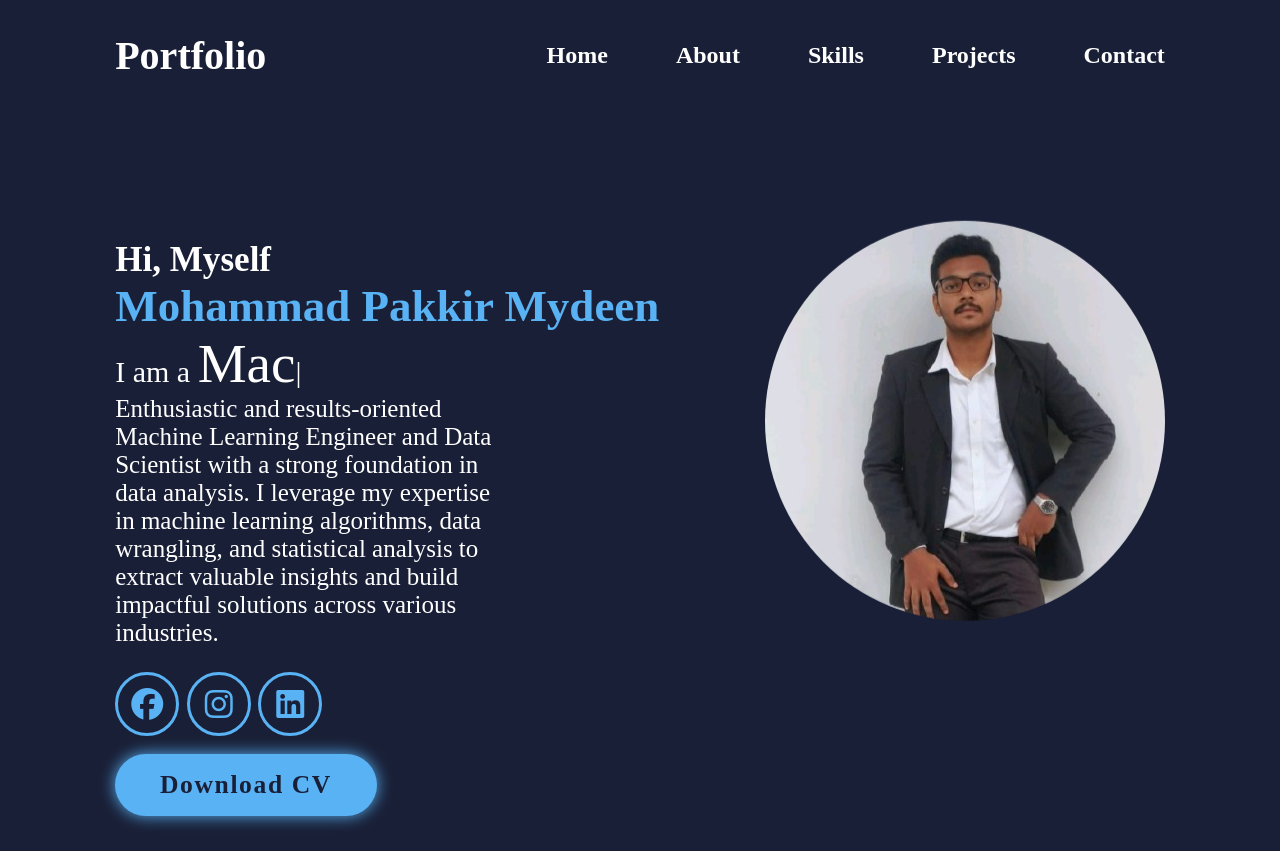
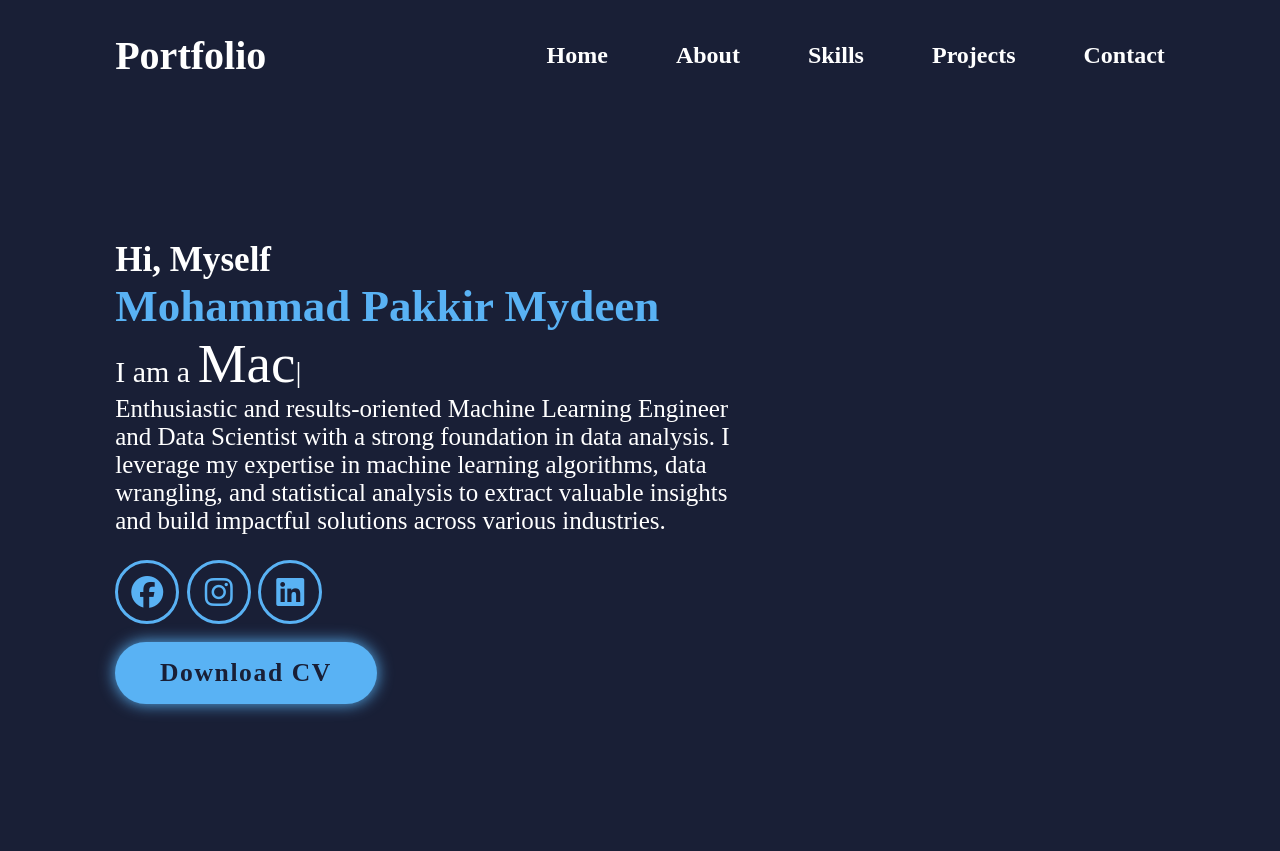
Before and after one commit to mohammad-pakkir-mydeen/portfolio-resume, a website: page index.html in a window 1280 px wide. Shown: the top 851 px of the page. Drawn offline with nearby package versions, Linux system fonts and the light colour scheme; a web font is replaced by a local one.

Commit message:
Remove home image section from index.html
Removed home image section from the index.html file.

```diff
--- a/index.html
+++ b/index.html
@@ -45,9 +45,7 @@
 
 
         </div>
-        <div class="home-image">
-            <img src="images\image.png" alt="my images" id="img1">
-        </div>
+
     </section>
 
     <!--about section design-->
```
